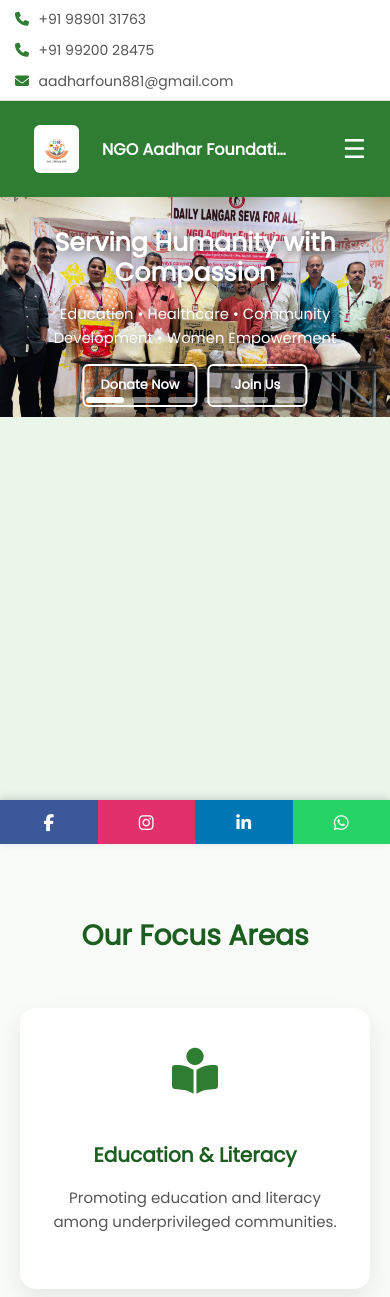
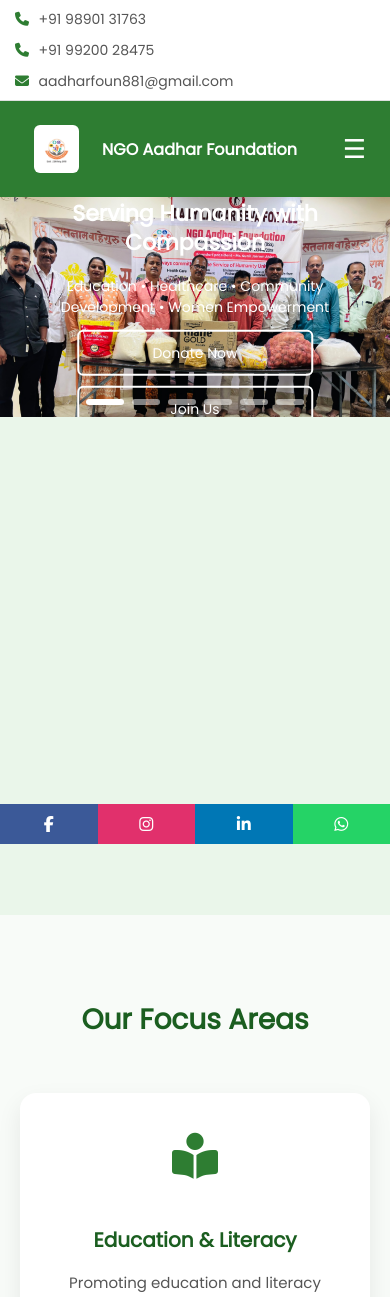
Before and after one commit to KshitijD24/ngo-website, a Flask app: page / in a window 390 px wide. Shown: the top 1297 px of the page. Run offline with Flask 3, Linux system fonts and the light colour scheme.

Commit message:
Enhance styles for hero section and layout adjustments
Added styles for hero content, buttons, and mobile language switcher. Updated container styles and adjusted social sidebar layout.

```diff
--- a/static/css/style.css
+++ b/static/css/style.css
@@ -347,7 +349,30 @@ footer {
 
 
 
-/* hero-content & hero-buttons defined in HERO SLIDER FIX block below */
+.hero-content h1 {
+  font-size: 48px;
+  font-weight: 700;
+}
+
+.hero-content p {
+  font-size: 18px;
+  margin-bottom: 10px;
+  letter-spacing: 1px;
+}
+
+.hero-buttons {
+  display: flex;
+  gap: 15px;
+}
+
+.hero-content {
+  position: absolute;
+  left: 80px;
+  bottom: 100px;
+  color: white;
+  max-width: 600px;
+  z-index: 2;
+}
 
 /* Outline button */
 .btn-outline {
@@ -792,38 +817,101 @@ footer {
     white-space: nowrap;
     overflow: hidden;
     text-overflow: ellipsis;
-    max-width: 190px;
-  }
-
-  /* Hero slider rules handled in HERO SLIDER — MASTER DEFINITION block */
-
-  /* Social sidebar → horizontal bottom strip */
+    max-width: 200px;
+  }
+
+  /* Slider */
+  .slider {
+    height: 100%;
+  }
+
+  .slide {
+    position: absolute;
+    width: 100%;
+    height: 100%;
+    object-fit: cover;
+    object-position: center top;
+  }
+
+  .hero-content {
+    position: absolute;
+    left: 50%;
+    top: 50%;
+    transform: translate(-50%, -50%);
+    max-width: 85%;
+    width: 85%;
+    text-align: center;
+    padding: 0;
+    bottom: auto;
+  }
+
+  .hero-content h1 {
+    font-size: 1.5rem;
+    line-height: 1.3;
+  }
+
+  .hero-content p {
+    font-size: 0.85rem;
+    letter-spacing: 0;
+    line-height: 1.5;
+  }
+
+  .hero-buttons {
+    flex-direction: column;
+    gap: 10px;
+    align-items: center;
+    margin-top: 12px;
+  }
+
+  .hero-buttons a {
+    width: 80%;
+    text-align: center;
+    padding: 10px 16px;
+    font-size: 14px;
+  }
+
+  .slider-dots {
+    bottom: 12px;
+  }
+
+  /* Social sidebar - smaller on mobile */
   .social-sidebar {
-    position: fixed;
     top: auto;
     bottom: 0;
-    left: 0;
     flex-direction: row;
     width: 100%;
-    z-index: 900;
-    box-shadow: 0 -2px 8px rgba(0,0,0,0.15);
+    z-index: 999;
   }
 
   .social-sidebar a {
     width: 25%;
-    height: 44px;
-    font-size: 17px;
-    flex: 1;
+    height: 40px;
+    font-size: 16px;
   }
 
   .social-sidebar a:hover {
-    width: auto;
-    flex: 1;
-  }
-
-  /* Add bottom padding so social bar doesn't cover footer */
-  body {
-    padding-bottom: 44px;
+    width: 25%;
+  }
+
+  /* Mobile language inside menu */
+  .mobile-lang-switcher {
+    display: flex !important;
+    gap: 8px;
+    padding-top: 10px;
+    border-top: 1px solid #e0e0e0;
+    margin-top: 6px;
+    list-style: none;
+  }
+
+  .mobile-lang-switcher button {
+    background: transparent;
+    border: 1.5px solid #2e7d32;
+    color: #2e7d32;
+    padding: 5px 12px;
+    border-radius: 5px;
+    font-size: 13px;
+    font-weight: 600;
+    cursor: pointer;
   }
 
   /* Focus section */
@@ -1896,17 +1961,13 @@ html {
     }
 }
 
-/* ===== HERO SLIDER — MASTER DEFINITION ===== */
+/* ===== HERO SLIDER FIX (DESKTOP + MOBILE) ===== */
 
 .hero-slider {
   position: relative;
   width: 100%;
   height: 85vh;
-  min-height: 500px;
   overflow: hidden;
-  margin: 0;
-  padding: 0;
-  display: block;
 }
 
 .slider {
@@ -1915,123 +1976,38 @@ html {
   height: 100%;
 }
 
+/* Images */
 .slide {
-  position: absolute;
+  position: absolute;     /* KEY FIX */
   top: 0;
   left: 0;
   width: 100%;
   height: 100%;
   object-fit: cover;
-  object-position: center center;
   opacity: 0;
   transition: opacity 0.8s ease-in-out;
-  z-index: 0;
-}
-
+}
+
+/* Active slide */
 .slide.active {
   opacity: 1;
   z-index: 1;
 }
 
-/* ── Text overlay ── */
+/* Overlay content */
 .hero-content {
   position: absolute;
   z-index: 2;
-  bottom: 120px;
+  top: 50%;
   left: 50%;
-  transform: translateX(-50%);
+  transform: translate(-50%, -50%);
   text-align: center;
   color: #fff;
-  width: 80%;
-  max-width: 800px;
-  text-shadow: 0 2px 12px rgba(0,0,0,0.55);
-}
-
-.hero-content h1 {
-  font-size: 3rem;
-  font-weight: 700;
-  line-height: 1.2;
-  margin-bottom: 12px;
-}
-
-.hero-content p {
-  font-size: 1.1rem;
-  margin-bottom: 24px;
-  letter-spacing: 0.5px;
-  line-height: 1.6;
-}
-
-.hero-buttons {
-  display: flex;
-  gap: 16px;
-  justify-content: center;
-  flex-wrap: wrap;
-}
-
-.hero-buttons a {
-  min-width: 140px;
-  text-align: center;
-  padding: 12px 28px;
-  font-size: 15px;
-  border-radius: 6px;
-  font-weight: 600;
-}
-
-/* Slider dots */
-.slider-dots {
-  position: absolute;
-  bottom: 22px;
-  width: 100%;
-  display: flex;
-  justify-content: center;
-  gap: 8px;
-  z-index: 5;
-}
-
-/* ── Mobile overrides ── */
-@media (max-width: 768px) {
-  .hero-slider {
-    height: 75vh;
-    min-height: 400px;
-  }
-
-  .slide {
-    object-position: center top;
-  }
-
-  .hero-content {
-    bottom: auto;
-    top: 50%;
-    transform: translate(-50%, -50%);
-    width: 88%;
-  }
-
-  .hero-content h1 {
-    font-size: 1.4rem;
-    margin-bottom: 8px;
-  }
-
-  .hero-content p {
-    font-size: 0.82rem;
-    margin-bottom: 14px;
-    letter-spacing: 0;
-  }
-
-  .hero-buttons {
-    flex-direction: row;
-    gap: 10px;
-  }
-
-  .hero-buttons a {
-    min-width: 100px;
-    padding: 9px 16px;
-    font-size: 13px;
-  }
-
-  .slider-dots {
-    bottom: 14px;
-  }
-}
+  padding: 1rem;
+  width: 90%;
+}
+
+/* Mobile hero handled in main @media (max-width: 768px) block above */
 
 .site-footer {
   background: #2f3b43; /* Professional dark slate */
```
Also changed, not shown: other parts of static/css/style.css (+22 -43 lines).
